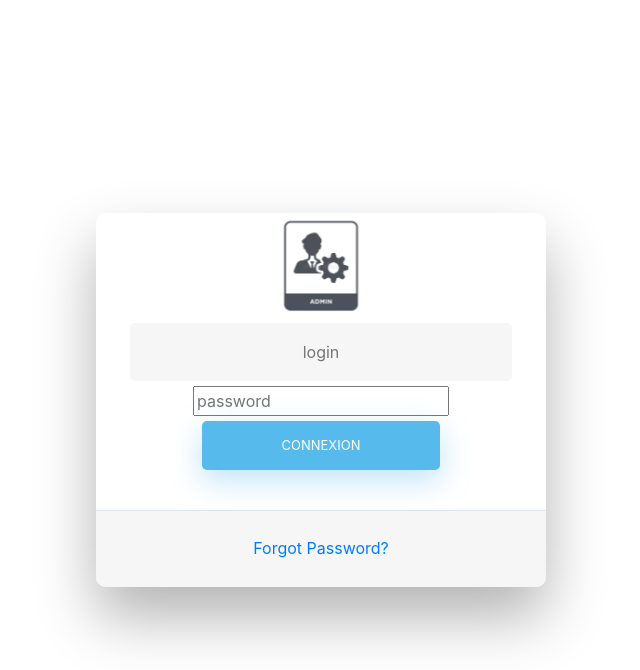
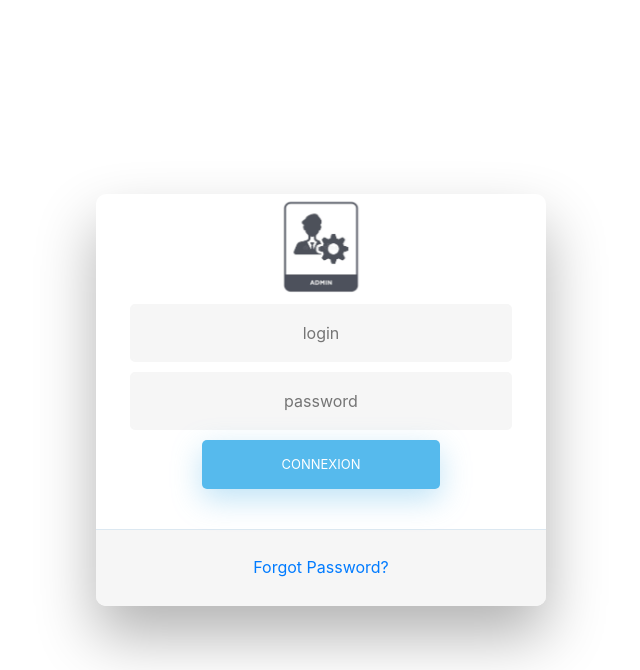
Before and after one commit to Leo599simplon/Concept-plateforme-enche, a PHP site: page /edsa-POC/scripts/page-login.html in a window 1280 px wide. Shown: the top 670 px of the page, without its empty margins (319-959 px from the left). Run offline with PHP 8.4, Linux system fonts and the light colour scheme; some libraries are stand-ins or nearby versions.

Commit message:
correction champs mdp login visuel

```diff
--- a/styles/style-login.css
+++ b/styles/style-login.css
@@ -115,7 +115,7 @@ html {
     transform: scale(0.95);
   }
 
-  input[type=text] {
+  input[type=text], #mdp {
     background-color: #f6f6f6;
     border: none;
     color: #0d0d0d;
@@ -144,6 +144,7 @@ html {
   input[type=text]:placeholder {
     color: #cccccc;
   }
+
 
 
 
```
